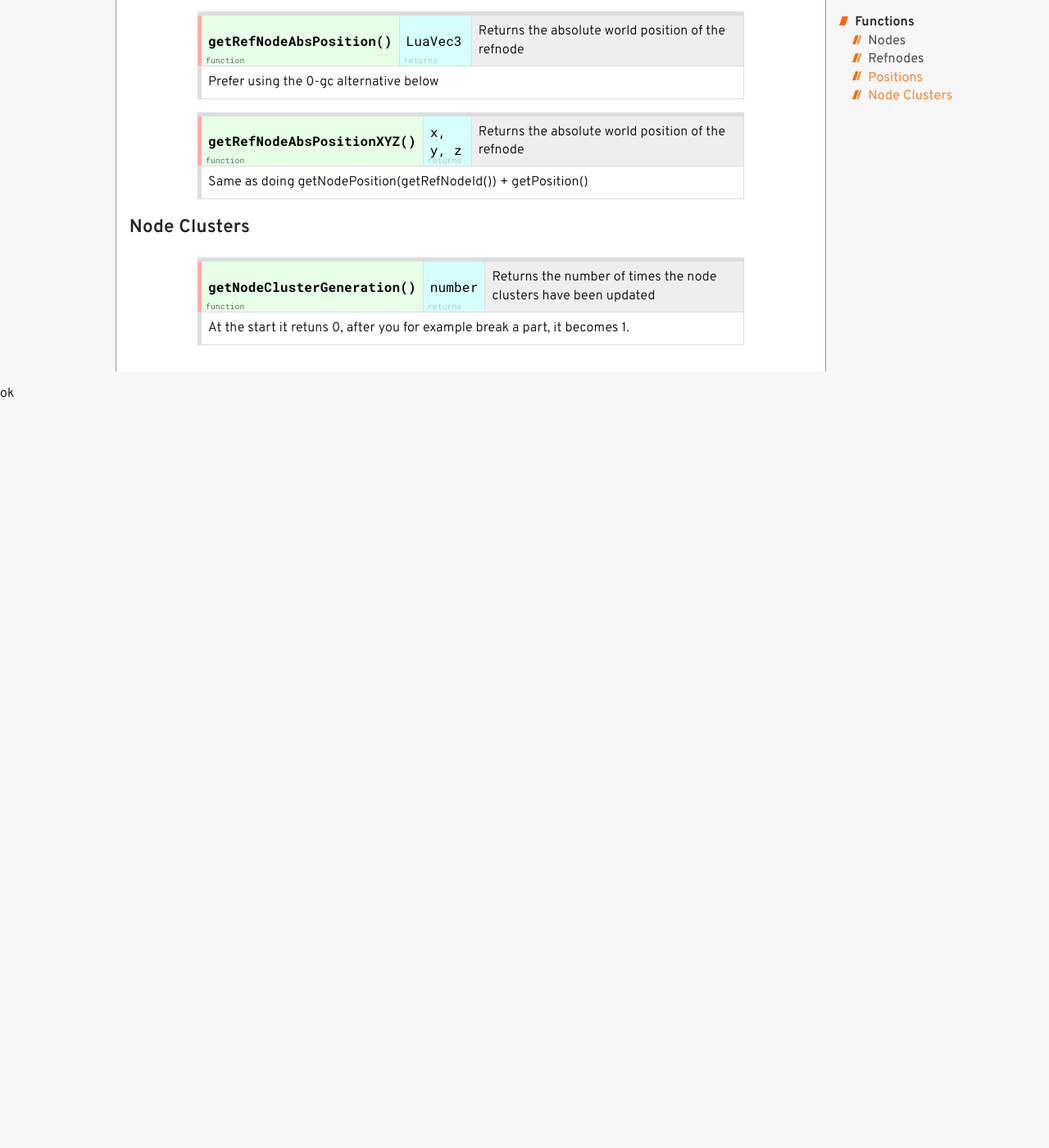
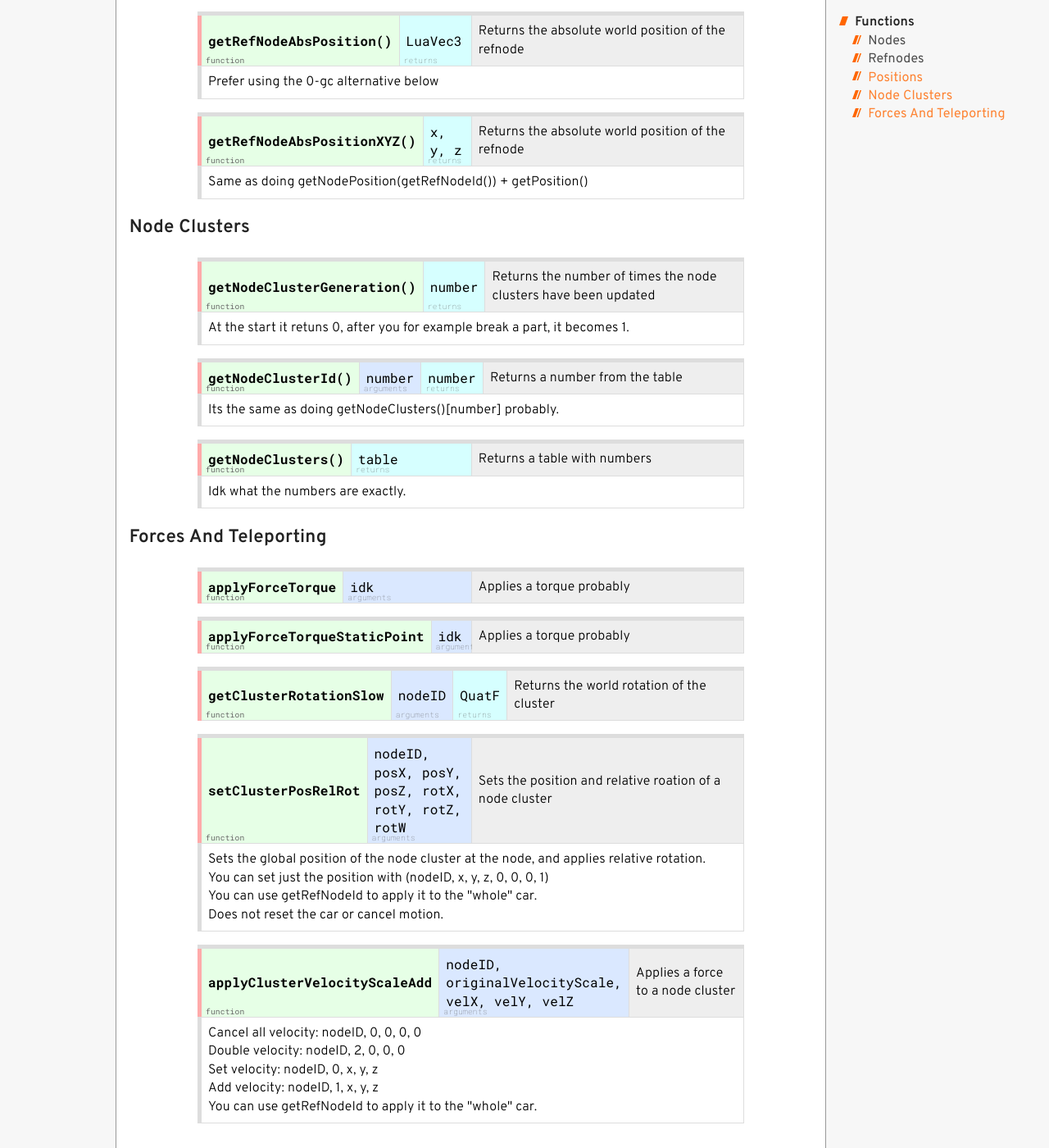
Before and after one commit to E32k/e32k.github.io, a Jekyll site: the page built from beamng/lua/gelua/playerVehicle.md, in a window 1280 px wide and 1400 px high, scrolled down 1504 px. Shown: the whole window at 82% size. Built offline with Jekyll 4.4.1, drawn with Linux system fonts in a browser that asks for light colours; before the commit the page ends 2011 px from its top, so only the background shows below that.

Commit message:
added some entries in playerVehicle

```diff
--- a/_includes/sites.html
+++ b/_includes/sites.html
@@ -1,10 +1,12 @@
 <details open><summary><a class="sites-folder" href="/beamng/lua/">BeamNG Lua</a></summary>
+  <!--
   <details><summary><a class="sites-folder" href="/beamng/lua/common/">Common</a></summary>
     <a class="sites-page" href="/beamng/lua/common/mathlib.html">mathlib.lua</a>
     <details><summary><a class="sites-folder" href="/beamng/lua/common/uitls_lua/">utils.lua</a></summary>
       <a class="sites-page" href="/beamng/lua/common/uitls_lua/color.html">color</a>
     </details>
   </details>
+  -->
   <details><summary><a class="sites-folder" href="/beamng/lua/gelua/">GELUA</a></summary>
     <a class="sites-page" href="/beamng/lua/gelua/playerVehicle.html">playerVehicle</a>
   </details>
--- a/beamng/lua/gelua/playerVehicle.md
+++ b/beamng/lua/gelua/playerVehicle.md
@@ -122,3 +122,64 @@
   </tr><tr><td colspan="4" class="details">
   At the start it retuns 0, after you for example break a part, it becomes 1.
 </td></tr></table>
+
+<table class="api"><tr>
+  <th class="func">getNodeClusterId()</th>
+  <td class="args">number</td>
+  <td class="rets">number</td>
+  <td class="desc">Returns a number from the table</td>
+  </tr><tr><td colspan="4" class="details">
+  Its the same as doing getNodeClusters()[number] probably.
+</td></tr></table>
+
+<table class="api"><tr>
+  <th class="func">getNodeClusters()</th>
+  <td class="rets">table</td>
+  <td class="desc">Returns a table with numbers</td>
+  </tr><tr><td colspan="4" class="details">
+  Idk what the numbers are exactly.
+</td></tr></table>
+
+### Forces And Teleporting
+
+<table class="api"><tr>
+  <th class="func">applyForceTorque</th>
+  <td class="args">idk</td>
+  <td class="desc">Applies a torque probably</td>
+</tr></table>
+
+<table class="api"><tr>
+  <th class="func">applyForceTorqueStaticPoint</th>
+  <td class="args">idk</td>
+  <td class="desc">Applies a torque probably</td>
+</tr></table>
+
+<table class="api"><tr>
+  <th class="func">getClusterRotationSlow</th>
+  <td class="args">nodeID</td>
+  <td class="rets">QuatF</td>
+  <td class="desc">Returns the world rotation of the cluster</td>
+</tr></table>
+
+<table class="api"><tr>
+  <th class="func">setClusterPosRelRot</th>
+  <td class="args">nodeID, posX, posY, posZ, rotX, rotY, rotZ, rotW</td>
+  <td class="desc">Sets the position and relative roation of a node cluster</td>
+  </tr><tr><td colspan="4" class="details">
+  Sets the global position of the node cluster at the node, and applies relative rotation.<br>
+  You can set just the position with (nodeID, x, y, z, 0, 0, 0, 1)<br>
+  You can use getRefNodeId to apply it to the "whole" car.<br>
+  Does not reset the car or cancel motion.
+</td></tr></table>
+
+<table class="api"><tr>
+  <th class="func">applyClusterVelocityScaleAdd</th>
+  <td class="args">nodeID, originalVelocityScale, velX, velY, velZ</td>
+  <td class="desc">Applies a force to a node cluster</td>
+  </tr><tr><td colspan="4" class="details">
+  Cancel all velocity: nodeID, 0, 0, 0, 0<br>
+  Double velocity: nodeID, 2, 0, 0, 0<br>
+  Set velocity: nodeID, 0, x, y, z<br>
+  Add velocity: nodeID, 1, x, y, z<br>
+  You can use getRefNodeId to apply it to the "whole" car.
+</td></tr></table>
```
